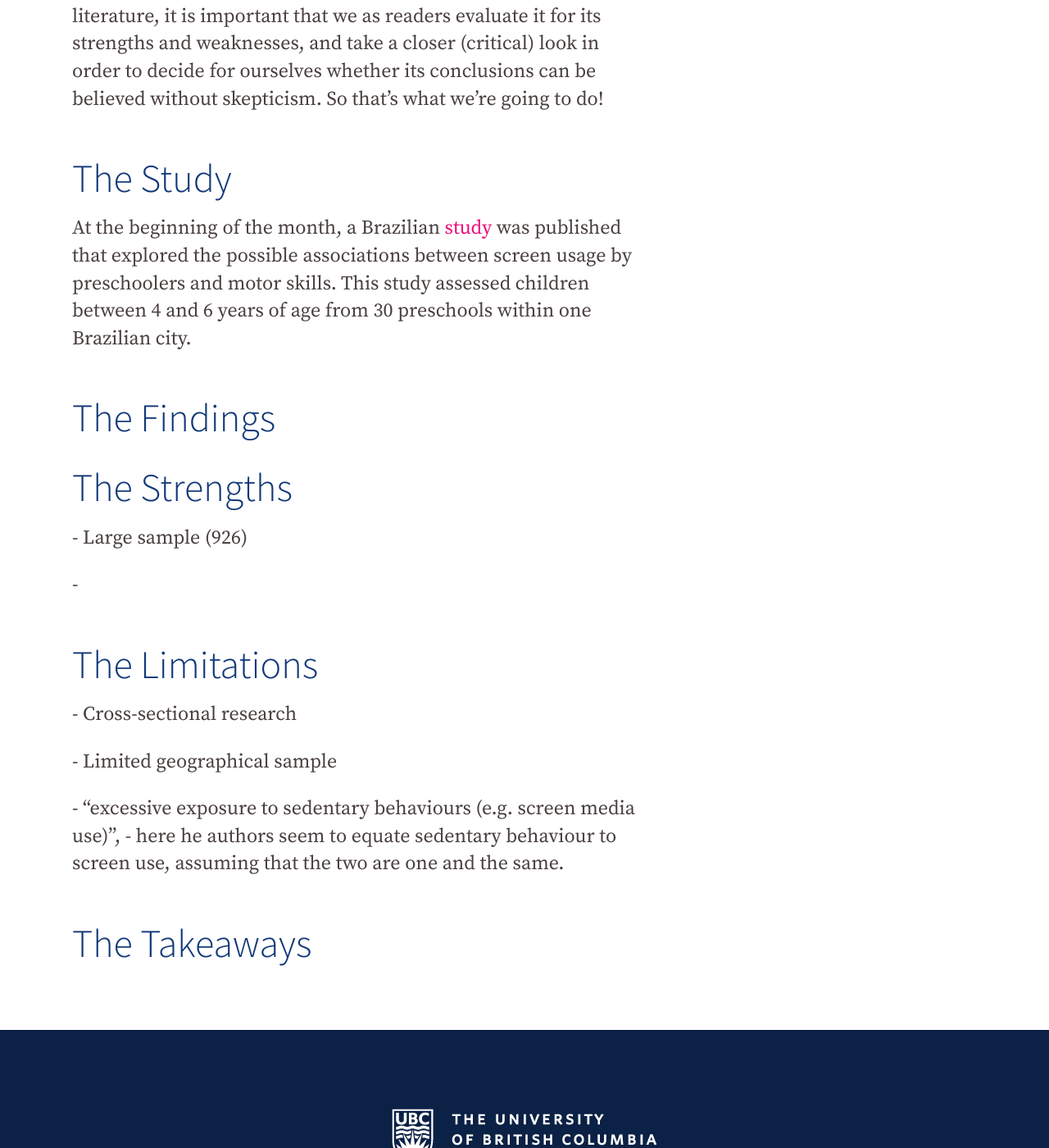
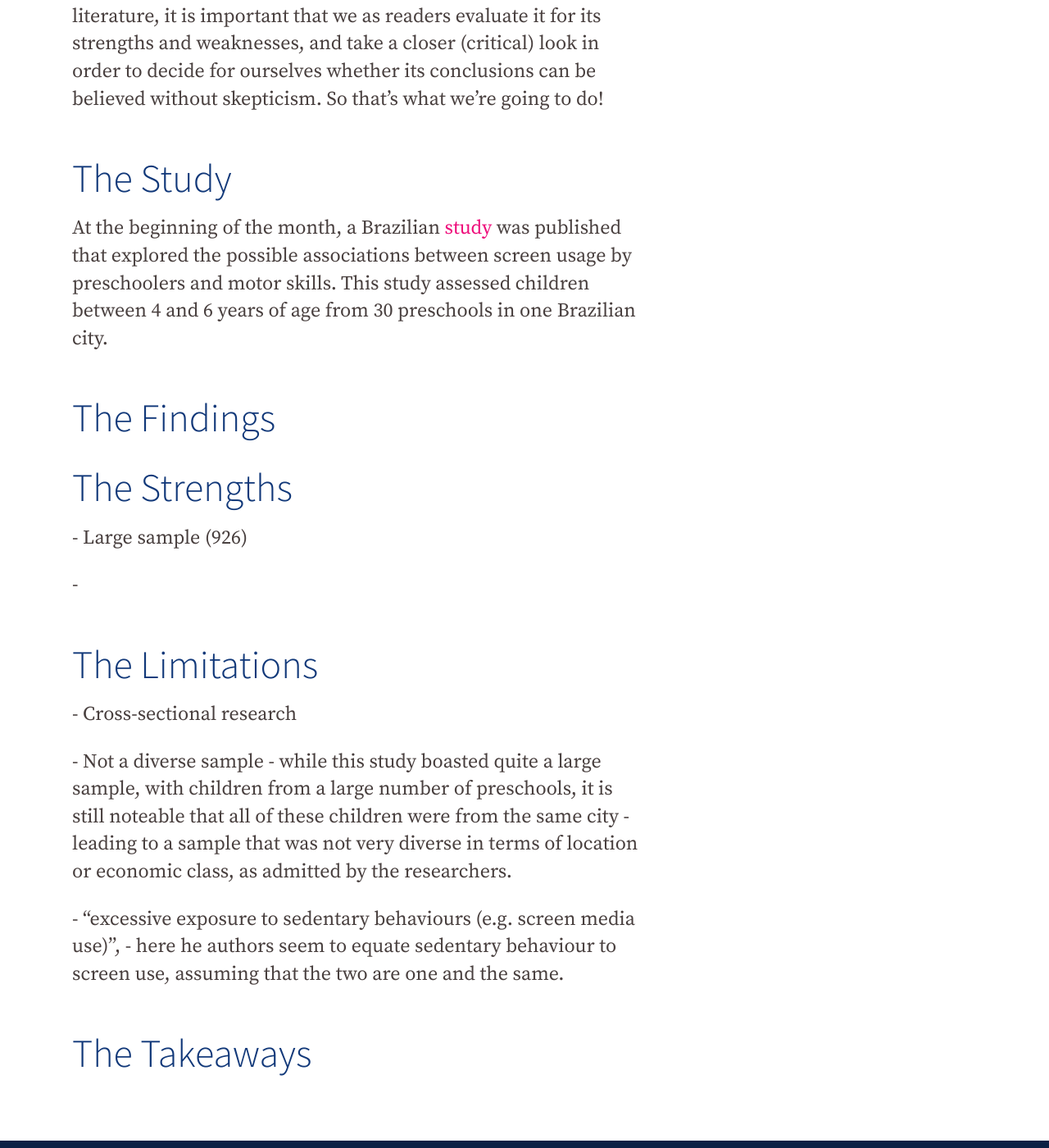
Before and after one commit to famliy-screen-time/familyscreentime.ca, a Jekyll site: the page built from _posts/2020-06-15-st-bp.md, in a window 1280 px wide and 1400 px high, scrolled down 387 px. Shown: the whole window at 82% size. Built offline with Jekyll 4.4.1, drawn with Linux system fonts in a browser that asks for light colours; nearby versions of some CDN libraries.

Commit message:
Update Blog “2020-06-15-st-bp”

```diff
--- a/_posts/2020-06-15-st-bp.md
+++ b/_posts/2020-06-15-st-bp.md
@@ -10,7 +10,7 @@ When a new and noteworthy study is introduced into the literature, it is importa
 
 # The Study
 
-At the beginning of the month, a Brazilian [study](https://www.liebertpub.com/doi/full/10.1089/cyber.2019.0238) was published that explored the possible associations between screen usage by preschoolers and motor skills. This study assessed children between 4 and 6 years of age from 30 preschools within one Brazilian city.
+At the beginning of the month, a Brazilian [study](https://www.liebertpub.com/doi/full/10.1089/cyber.2019.0238) was published that explored the possible associations between screen usage by preschoolers and motor skills. This study assessed children between 4 and 6 years of age from 30 preschools in one Brazilian city.
 
 
 
@@ -34,7 +34,7 @@ At the beginning of the month, a Brazilian [study](https://www.liebertpub.com/do
 
 \- Cross-sectional research
 
-\- Limited geographical sample
+\- Not a diverse sample - while this study boasted quite a large sample, with children from a large number of preschools, it is still noteable that all of these children were from the same city - leading to a sample that was not very diverse in terms of location or economic class, as admitted by the researchers.
 
 \- "excessive exposure to sedentary behaviours (e.g. screen media use)", - here he authors seem to equate sedentary behaviour to screen use, assuming that the two are one and the same.
 
```
